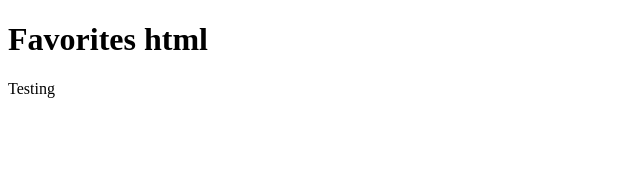
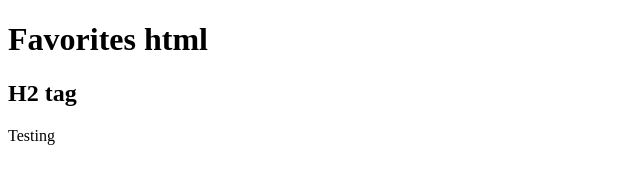
Before and after one commit to glf30/favorites-html, a plain HTML site: page index.html in a window 1280 px wide. Shown: the whole page, without its empty margins (0-640 px from the left). Drawn offline with Linux system fonts and the light colour scheme.

Commit message:
add h2 tag

```diff
--- a/index.html
+++ b/index.html
@@ -10,6 +10,8 @@
 
     <h1>Favorites html</h1>
 
+    <h2>H2 tag</h2>
+
 
     <div>Testing</div>
 
```
